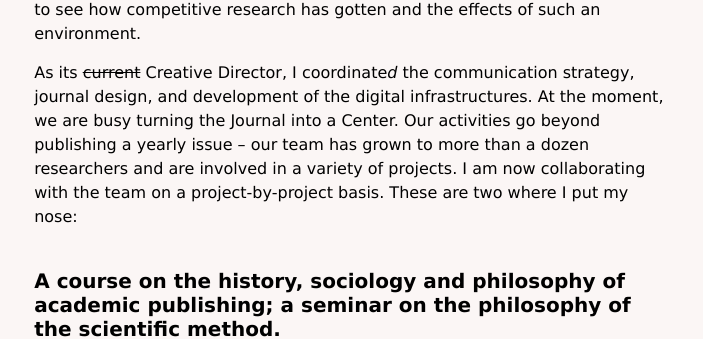
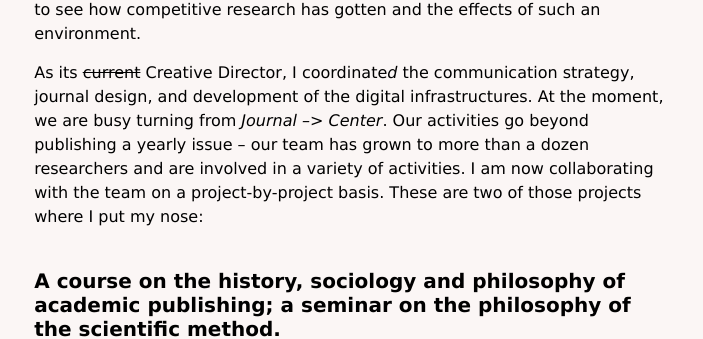
Before and after one commit to oliviodare/oliviodare.com, a Jekyll site: the page built from projects.md, in a window 1280 px wide. Shown: the part 1239-1578 px from the top of the page, without its empty margins (145-848 px from the left). Built offline with Jekyll 4.4.1, drawn with Linux system fonts in a browser that asks for light colours.

Commit message:
Update projects.md

```diff
--- a/projects.md
+++ b/projects.md
@@ -16,7 +16,7 @@ I am using a (not very refined) Zettelkasten method to take notes, making my not
 ## Journal (and Center) of Trial and Error
 I am involved, curious, sceptical, and hopeful (?) about the movement of Open Science, motivated especially by its possibility to exert fertile political change. In the context of the Dutch OS scene –which is big– I got enthusiastic enough to start and develop with other madmen the <a href="https://www.jtrialerror.com/" target="_blank">*Journal of Trial and Error*</a>. JOTE, for short, is a project that explores how far can collectives push for transparency - and its limits, its drawbacks, and its necessary successes. We wanted to change the way academics think of success and failure, but we didn't want simply to sell a story of failure as a precondition of success. We wanted people to see how competitive research has gotten and the effects of such an environment.
 
-As its ~~current~~ Creative Director, I coordinate*d* the communication strategy, journal design, and development of the digital infrastructures. At the moment, we are busy turning the Journal into a Center. Our activities go beyond publishing a yearly issue – our team has grown to more than a dozen researchers and are involved in a variety of projects. I am now collaborating with the team on a project-by-project basis. These are two where I put my nose:
+As its ~~current~~ Creative Director, I coordinate*d* the communication strategy, journal design, and development of the digital infrastructures. At the moment, we are busy turning from *Journal --> Center*. Our activities go beyond publishing a yearly issue – our team has grown to more than a dozen researchers and are involved in a variety of activities. I am now collaborating with the team on a project-by-project basis. These are two of those projects where I put my nose:
 
 ### A course on the history, sociology and philosophy of academic publishing; a seminar on the philosophy of the scientific method.
 Together with colleagues of the Journal/Center of Trial and Error, we will give a master course (5 ECTS) to the students of the Research Master in History and Philosophy of Science at Utrecht University. We will dive into the origins of peer-review, academic societies, open science, commercial publishing, funding, and metrics. I am in charge of the week where we'll dive into the myth and origins of peer review.
```
